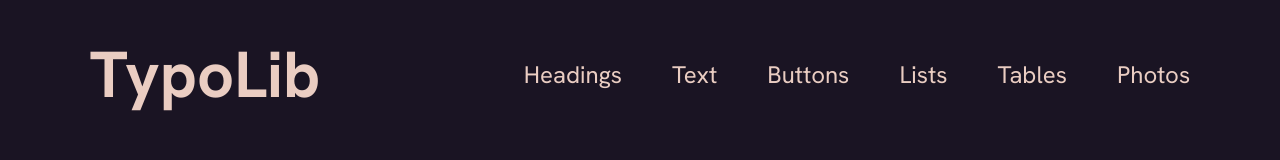
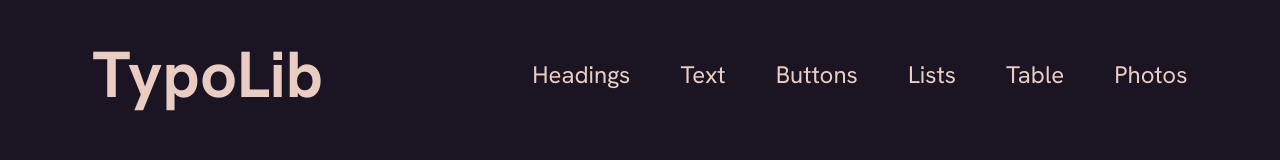
Before and after one commit to pslib-cz/2023-l4-web-typographic-library-VeronikaLatova, a plain HTML site: page index.html in a window 1280 px wide. Shown: the top 160 px of the page. Drawn offline with Linux system fonts and the light colour scheme.

Commit message:
tables->table

```diff
--- a/index.html
+++ b/index.html
@@ -19,7 +19,7 @@
                 <li class="navigace__li"><a class="navigace__a" href="#text">Text</a></li>
                 <li class="navigace__li"><a class="navigace__a" href="#buttons">Buttons</a></li>
                 <li class="navigace__li"><a class="navigace__a" href="#lists">Lists</a></li>
-                <li class="navigace__li"><a class="navigace__a" href="#tables">Tables</a></li>
+                <li class="navigace__li"><a class="navigace__a" href="#table">Table</a></li>
                 <li class="navigace__li"><a class="navigace__a" href="#photos">Photos</a></li>
             </menu>
         </nav>
@@ -112,8 +112,8 @@
                 </ul>
             </div>
         </section>
-        <section id="tables">
-            <h2>Tables</h2>
+        <section id="table">
+            <h2>Table</h2>
             <p>Transform raw information into insightful visuals that captivate your audience and convey complex data into something organized.</p>
             <div class="code">
                 <code>&#60table&#62</code> <code>&#60caption&#62</code> <code>&#60thead&#62</code> <code>&#60tbody&#62</code> <code>&#60tfoot&#62</code> <code>&#60th&#62</code> <code>&#60td&#62</code> <code>&#60tr&#62</code>
```
Also changed, not shown: 1 other file.
